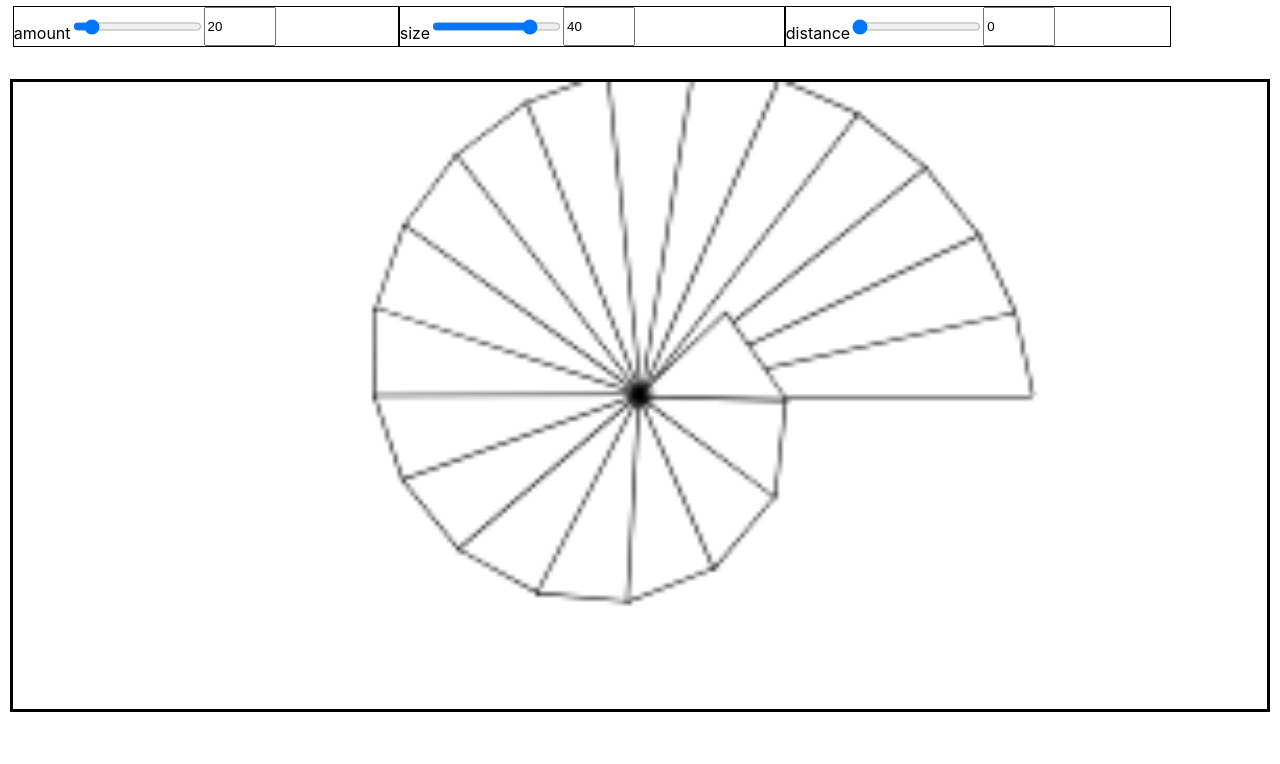
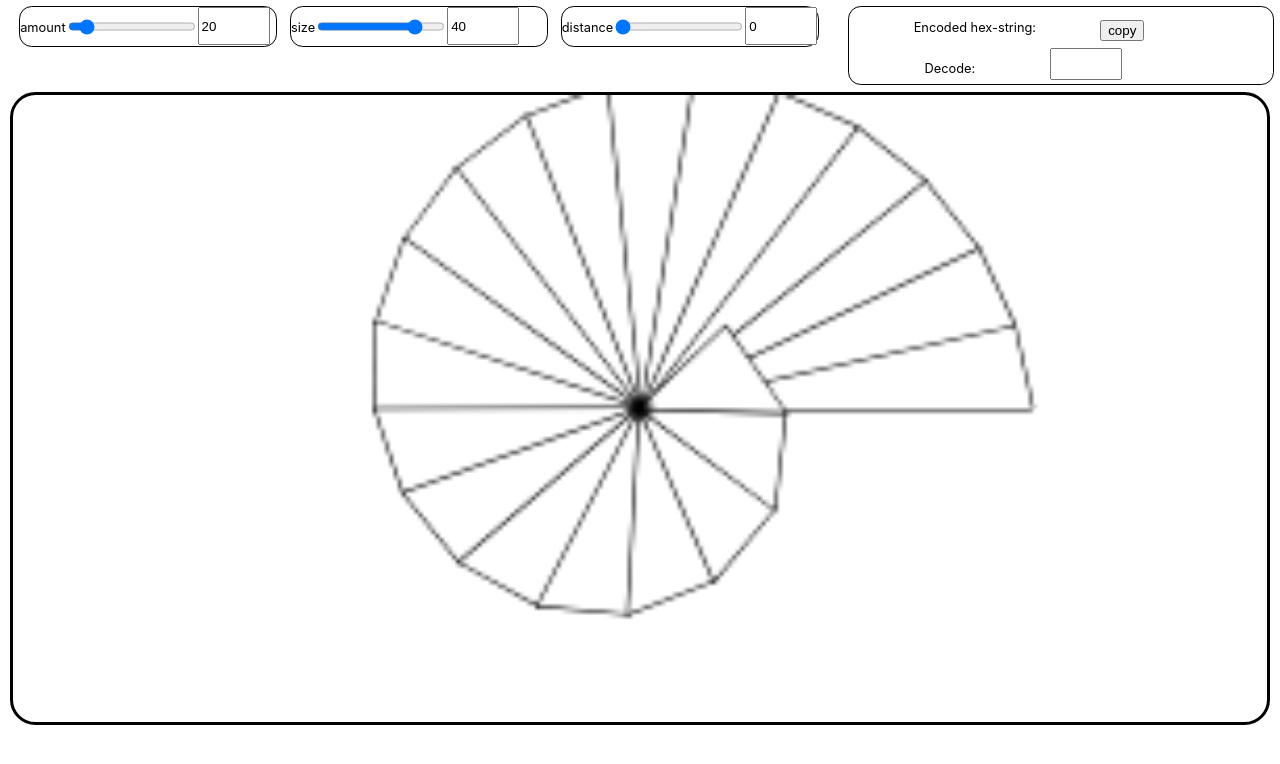
Before and after one commit to PaulHerk/Math-thingy, a React (Create React App) app: page / in a window 1280 px wide. Shown: the top 764 px of the page. Built offline with nearby package versions, Linux system fonts and the light colour scheme.

Commit message:
added hex code

```diff
--- a/package.json
+++ b/package.json
@@ -6,6 +6,7 @@
     "@testing-library/jest-dom": "^5.16.1",
     "@testing-library/react": "^12.1.2",
     "@testing-library/user-event": "^13.5.0",
+    "hex-encode-decode": "^1.0.0",
     "nodejs": "^0.0.0",
     "react": "^17.0.2",
     "react-dom": "^17.0.2",
--- a/src/App.js
+++ b/src/App.js
@@ -1,9 +1,4 @@
-import './App.css';
 import drawAndSettings from './draw';
-
-
-
-
 function App() {
   return (
     <div className="App">
@@ -13,6 +8,10 @@ function App() {
             <drawAndSettings.Settings setting="amount" maximum="200" defaultValueProp="20" idProp="0" multiplier="1"></drawAndSettings.Settings>
             <drawAndSettings.Settings setting="size" maximum="50" defaultValueProp="40" idProp="1" multiplier="0.5"></drawAndSettings.Settings>
             <drawAndSettings.Settings setting="distance" maximum="75" defaultValueProp="0" idProp="2" multiplier="0.01"></drawAndSettings.Settings>
+          </div>
+          <div className='coding'>
+            <drawAndSettings.Encoding></drawAndSettings.Encoding>
+            <drawAndSettings.Decoding></drawAndSettings.Decoding>
           </div>
         </div>
         <div className='canvasDiv'>
--- a/src/draw.js
+++ b/src/draw.js
@@ -1,11 +1,11 @@
 import React, { Component } from 'react'
 import './App.css';
+import { encode, decode } from 'hex-encode-decode'
 
 let settings = {
-    "size": 20,
-    "amount": 20,
-    "distance": 0,
-
+    "amount": "20",
+    "size": "20",
+    "distance": "0",
 }
 
 function draw() {
@@ -66,12 +66,12 @@ class Settings extends Component {
 
         function newValue(event) {
             let valueOfEvent = event.target.value
-            document.getElementById(idProp + "0").value = valueOfEvent;
+            document.getElementById(idProp + "0").value = valueOfEvent; //sync number input with range input
             document.getElementById(idProp + "1").value = valueOfEvent;
             valueOfEvent *= multiplier
             settings[`${setting}`] = valueOfEvent;
             draw();
-            console.log(settings);
+            Encoding();
         }
 
         return (
@@ -84,4 +84,73 @@ class Settings extends Component {
     }
 }
 
-export default { draw, Settings, settings }
+
+//--------------------------------------
+//En- and decoding
+//--------------------------------------
+function Encoding() {
+    function copyToClipboard() {
+        function returnEncoded() {
+            return (encode(`${settings.amount} ${settings.size} ${settings.distance}`))//encode stuff
+        }
+        navigator.clipboard.writeText(returnEncoded());//copy to clipboard
+        console.log(returnEncoded());
+        console.log("copied");
+
+        const isCopied = document.getElementById("isCopied")
+        isCopied.innerText = "Copied!"
+        setTimeout(() => {
+            isCopied.innerText = ""
+        }, 1500);
+    }
+    return (
+        <div className='encodeDiv'>
+            <div>
+                <p>Encoded hex-string:</p>
+            </div>
+            <div>
+                <button onClick={copyToClipboard}> copy</button>
+            </div>
+            <p id="isCopied"></p>
+        </div>
+
+    )
+
+}
+
+class Decoding extends Component {
+    render() {
+        function decodeFunc(event) {
+            let decoded = decode(event.target.value); //get value
+            const settingsArray = Object.values(settings)
+
+            let decodedArray = decoded.split(" "); //split it into array
+            if (!(decodedArray.length === settingsArray.length)) {
+                if (event.target.value === "") return; //return if nothing
+                document.getElementById("errorMessage").innerText = "this is not a hex code."
+                setTimeout(() => {
+                    document.getElementById("errorMessage").innerText = ""
+                }, 1500); //this is not a hex code, if not the hex code I want
+            } else {
+                let index = 0
+                for (const key in settings) {
+                    settings[key] = decodedArray[index] //get key and put the value in it.
+                    index++
+                }
+                setTimeout(() => {
+                    document.getElementById("encodingInput").value = ""
+                }, 800);
+                draw()
+            }
+        }
+        return (
+            <div className='decodeDiv'>
+                <p>Decode: </p>
+                <input type="text" id='encodingInput' className='decodeInput' onChange={decodeFunc}></input>
+                <p id="errorMessage"></p>
+            </div>
+        )
+    }
+}
+
+export default { draw, Settings, settings, Encoding, Decoding }
--- a/src/index.css
+++ b/src/index.css
@@ -5,6 +5,7 @@ body {
     sans-serif;
   -webkit-font-smoothing: antialiased;
   -moz-osx-font-smoothing: grayscale;
+  font-size: 1vw;
 }
 
 code {
@@ -40,14 +41,54 @@ canvas{
   width: 98%;
   height: 98%;
   border: .3vw solid black;
+  border-radius: 2vw;
   background-color: white;
 }
 
 .settingDiv{
-  width: 30vw;
+  width: 20vw;
   height: 3vw;
   border: .1vw solid black;
-  margin-bottom: 2vw;
+  border-radius: 1vw;
   display: flex;
   flex-direction: row;
+  margin-left: 1vw;
 }
+
+.coding{
+  width: 50vw;
+  height: 6vw;
+  border: .1vw solid black;
+  border-radius: 1vw;
+  margin: 0.5vw;
+
+}
+
+.decodeDiv{
+  display: flex;
+  flex-direction: row;
+  justify-content: space-evenly;
+}
+.encodeDiv{
+  display: flex;
+  flex-direction: row;
+  justify-content: space-evenly;
+}
+
+.decodeInput{
+  height:2vw;
+  width: 5vw;
+}
+
+input[type="range"]{
+  width:10vw
+}
+
+input[type="number"]{
+  height:2.5vw;
+  width: 5vw;
+}
+
+button{
+  margin-top: 1vw;
+}
```
Also changed, not shown: 1 other file (tests, documents, lock files or other folders).
